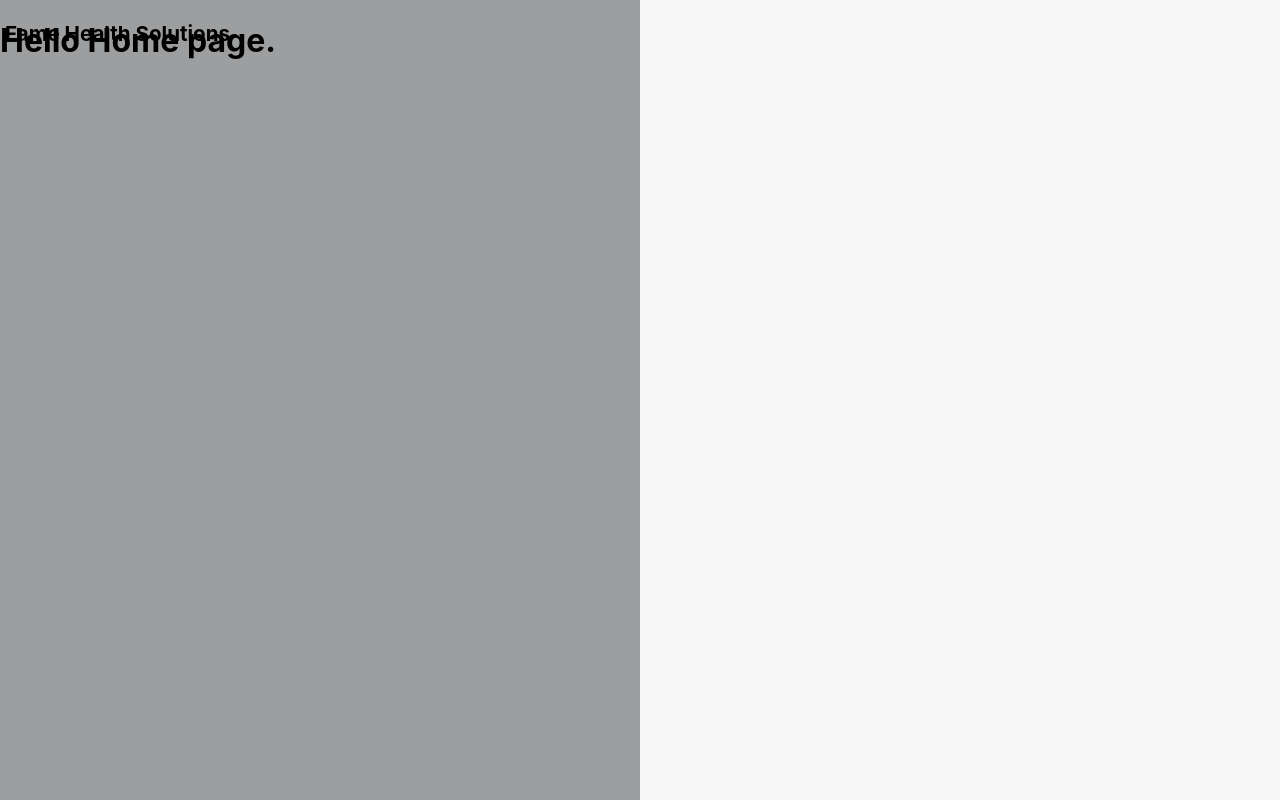
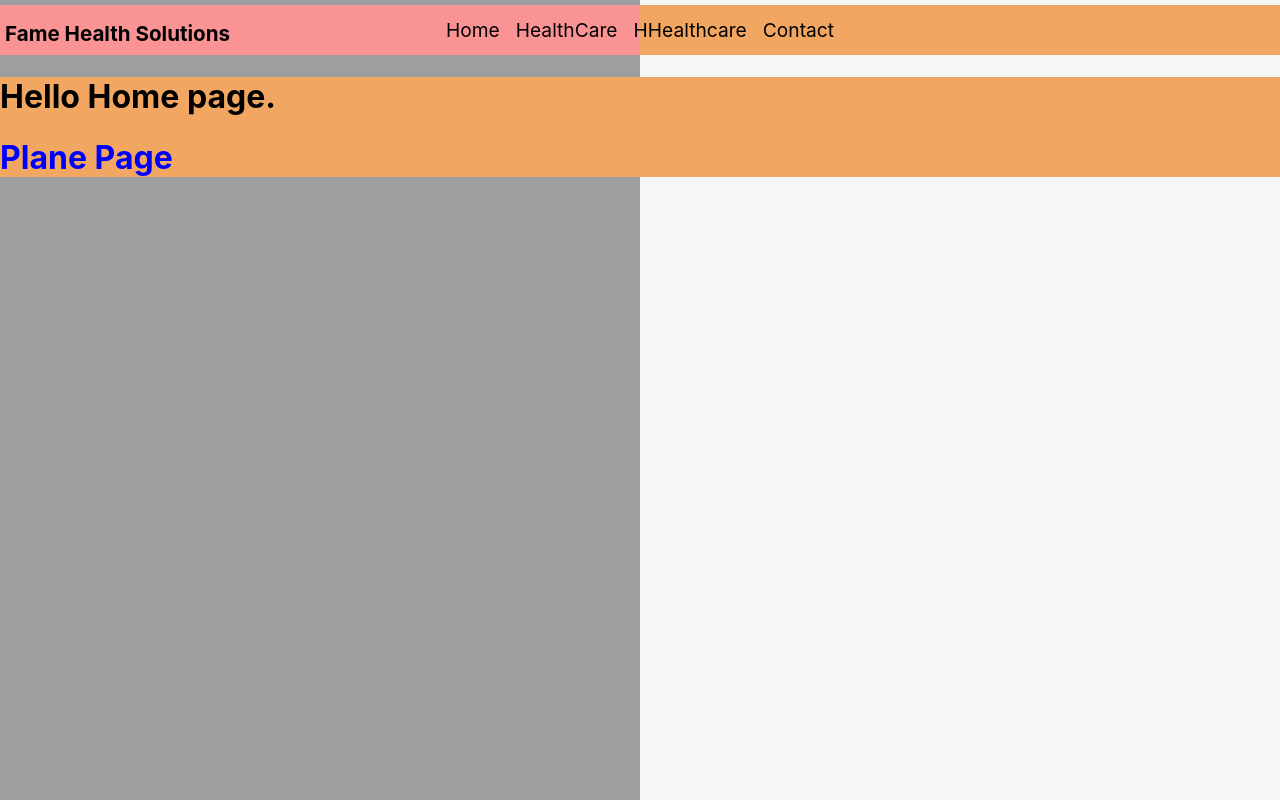
Before and after one commit to Bkanneh2020/health_Solution, a React (Create React App) app in the folder fame_health_solution/: page / in a window 1280 px wide. Built offline with nearby package versions, Linux system fonts and the light colour scheme.

Commit message:
more changes

```diff
--- a/fame_health_solution/package.json
+++ b/fame_health_solution/package.json
@@ -10,6 +10,7 @@
     "react": "^18.2.0",
     "react-browser-router": "^2.1.2",
     "react-dom": "^18.2.0",
+    "react-responsive": "^9.0.0-beta.10",
     "react-router-dom": "6",
     "react-scripts": "^2.1.3",
     "web-vitals": "^2.1.4"
--- a/fame_health_solution/src/App.css
+++ b/fame_health_solution/src/App.css
@@ -12,8 +12,6 @@ padding: 3px;
  list-style: none;
  font-size: .9rem;
 
-
-
 }
 
 .compnamestyle{
@@ -23,45 +21,21 @@ padding: 3px;
   left: 5px;
 }
 
+.homepage{
+
+ background: #F1A661;
+}
+
 .threebars{
  position: absolute;
  margin-left: 93%;
  top: 0;
  font-size: 1.8rem;
 }
-.healthstyle{
-  position: absolute;
- left: 0;
- margin-top: 5px;
 
 
-}
-
-.homehealthstyle{
-  position: absolute;
-  left: 0;
-  margin-top: 5px;
-
-}
-
-.healthstyle li{
-  font-size: .7rem;
-}
-
-.homehealthlist{
-  margin-top: 105px;
-
-}
-
-.homehealthlist li{
-  font-size: .7rem;
-}
-
-.contactstyle{
-  margin-top: 105px;
 
 
-}
 
 
 
@@ -132,14 +106,6 @@ padding: 3px;
     padding: 5px;
   }
 
-  .healthstyle{
-    margin-left: 40%;
-  }
-
-  .homehealthstyle{
-    margin-left: 40%;
-  }
-
   .healthlist{
     font-size: 1.2rem;
     padding: 5px;
--- a/fame_health_solution/src/HomeLinks/Mall.jsx
+++ b/fame_health_solution/src/HomeLinks/Mall.jsx
@@ -1,12 +1,45 @@
 import React from "react";
+import { Link } from "react-router-dom";
+import { useMediaQuery } from "react-responsive";
+import { useState } from "react";
+import SmallScreen from "./SmallScreen";
+import { AiOutlineDown } from "react-icons/ai";
 
+const SmallLinks = () => {
+  const SmallerLinks = useMediaQuery({
+    query: "(max-width: 768px)",
+  });
+  const [isDisplay, SetIsDisplay] = useState(false);
 
-const Mall =()=>{
-    return(
-    <h1>
-        Mall Page
-    </h1>
-    )
-}
+  const handleClick = (event) => {
+    SetIsDisplay((current) => !current);
+  };
 
-export default Mall;
+  return (
+    <div style={{ padding: "30px", left: "0" }}>
+      {SmallerLinks && (
+        <ul>
+          <li>
+            <Link to="/">Home</Link>
+          </li>
+          <li>
+            <Link to="/Work">HealthCare</Link>
+            <AiOutlineDown className="arrowdown" onClick={handleClick} />
+            {isDisplay && <SmallScreen />}
+          </li>
+          <li>
+            <Link to="/House">HHealthCare</Link>
+          </li>
+          <li>
+            <Link to="/Contact">Contact</Link>
+          </li>
+          <li>
+            <Link to="/Help">Help</Link>
+          </li>
+        </ul>
+      )}
+    </div>
+  );
+};
+
+export default SmallLinks;
--- a/fame_health_solution/src/HomeLinks/Navmenu.jsx
+++ b/fame_health_solution/src/HomeLinks/Navmenu.jsx
@@ -1,133 +1,109 @@
 import React from "react";
 import { useState } from "react";
-import {Outlet, Link} from 'react-router-dom';
+import { Outlet, Link } from "react-router-dom";
 import Compname from "./Header";
 import { AiOutlineMenu, AiOutlineDown } from "react-icons/ai";
+import { useMediaQuery } from "react-responsive";
+import SmallLinks from "./Mall";
 
+const Navmenu = () => {
+  const [isShown, SetIsShown] = useState(false);
 
-const Navmenu =()=>{
-    const [isDisplay, SetIsDisplay]= useState(false);
+  const whenClick = (event) => {
+    SetIsShown((current) => !current);
+  };
 
-    const handleClick = event =>{
-        SetIsDisplay(current => !current);
-    }
+  const [menuDisplay, setmenuDisplay] = useState(false);
 
-    const [isShown, SetIsShown]= useState(false);
+  const afterClick = (event) => {
+    setmenuDisplay((current) => !current);
+  };
 
-    const whenClick = event =>{
-        SetIsShown(current => !current);
-    }
-
-    const [menuDisplay, setmenuDisplay]= useState(false);
-
-    const afterClick = event =>{
-        setmenuDisplay(current => !current);
-    }
-
-
-
-
-
-    return(
-
+  return (
     <>
       <nav>
         <Compname />
-            <AiOutlineMenu className="threebars" onClick={afterClick}/>
-            {menuDisplay && (
+        <AiOutlineMenu className="threebars" onClick={afterClick} />
+        {menuDisplay && <SmallLinks />}
 
+        <div className="navmenu">
           <ul className="Navstyle">
-
             <li>
-                    <Link to='/' style={{  textDecoration:'none', color:'black'}} className='homestyle'>Home</Link>
+              <Link
+                to="/"
+                style={{ textDecoration: "none", color: "black" }}
+                className="homestyle"
+              >
+                Home
+              </Link>
             </li>
 
             <li className="healthlist">
-                    <Link to='/work'style={{  textDecoration:'none', color:'black'}}
-                   className='healthlist'
-                    >HealthCare <AiOutlineDown className="arrowdown" onClick={handleClick} /> </Link>
+              <Link
+                to="/work"
+                style={{ textDecoration: "none", color: "black" }}
+                className="healthlist"
+              >
+                HealthCare{" "}
+              </Link>
+            </li>
 
-                    {isDisplay &&(
-                    <ul className="healthstyle" >
+            <li className="homehealthlist">
+              <Link
+                to="/House"
+                style={{ textDecoration: "none", color: "black" }}
+                className="homehealthlist"
+              >
+                HHealthcare
+              </Link>
+              <AiOutlineDown className="arrowdown" onClick={whenClick} />
+
+              {isShown && (
+                <ul className="homehealthstyle">
                   <li>
-                            <Link to='' style={{  textDecoration:'none'}}>
-                            Nuring
+                    <Link to="" style={{ textDecoration: "none" }}>
+                      Health Evaultion
                     </Link>
                   </li>
                   <li>
-                            <Link to='' style={{  textDecoration:'none'}}>
-                            Therapy
+                    <Link to="" style={{ textDecoration: "none" }}>
+                      Cleaing
                     </Link>
                   </li>
                   <li>
-                            <Link to='' style={{  textDecoration:'none'}}>
-                            Mindfulness
+                    <Link to="" style={{ textDecoration: "none" }}>
+                      Cooking
                     </Link>
                   </li>
                   <li>
-                            <Link to='' style={{  textDecoration:'none'}}>
+                    <Link to="" style={{ textDecoration: "none" }}>
                       Peace of Mind
                     </Link>
                   </li>
                   <li>
-                            <Link to='' style={{  textDecoration:'none'}}>
+                    <Link to="" style={{ textDecoration: "none" }}>
                       Exercise
                     </Link>
                   </li>
-
-                    </ul>)}
+                </ul>
+              )}
             </li>
 
-                <li className="homehealthlist">
-                    <Link to='/House' style={{  textDecoration:'none', color:'black'}} className="homehealthlist">HHealthcare <AiOutlineDown  className="arrowdown" onClick={whenClick}/> </Link>
-                   {isShown && (
-
-                   <ul className="homehealthstyle">
-                        <li>
-                            <Link to='' style={{  textDecoration:'none'}}>
-                            Health Evaultion
+            <li className="contactstyle">
+              <Link
+                to="/Contact"
+                style={{ textDecoration: "none", color: "black" }}
+                className="contactstyle"
+              >
+                Contact
               </Link>
             </li>
-                        <li>
-                            <Link to='' style={{  textDecoration:'none'}}>
-                            Cleaing
-                            </Link>
-                        </li>
-                        <li>
-                            <Link to='' style={{  textDecoration:'none'}}>
-                           Cooking
-                           </Link>
-                        </li>
-                        <li>
-                            <Link to='' style={{  textDecoration:'none'}}>
-                            Peace of Mind
-                            </Link>
-                        </li>
-                        <li>
-                            <Link to ='' style={{  textDecoration:'none'}}>
-                            Exercise
-                            </Link>
-                        </li>
-
           </ul>
-                   )}
-
-                </li>
-
-
-                <li className="contactstyle">
-                    <Link to='/Contact' style={{  textDecoration:'none', color:'black'}} className='contactstyle'>Contact</Link>
-                </li>
-
-
-            </ul>
-            )}
-
+        </div>
       </nav>
       <Outlet />
     </>
-    )
-}
-
+  );
+};
 
 export default Navmenu;
--- a/fame_health_solution/src/HomeLinks/Plane.jsx
+++ b/fame_health_solution/src/HomeLinks/Plane.jsx
@@ -1,12 +1,20 @@
 import React from "react";
+import { useMediaQuery } from "react-responsive";
 
+const Plane = () => {
+  const whenBigger = useMediaQuery({
+    query: "(min-width: 768px)",
+  });
 
-const Plane=()=>{
-    return(
-    <h1>
-        Plane Page
-    </h1>
-    )
-}
+  const Whensmaller = useMediaQuery({
+    query: "(max-width: 768px)",
+  });
+  return (
+    <div>
+      {whenBigger && <h1 style={{ color: "blue" }}>Plane Page</h1>}
+      {Whensmaller && <h2 style={{ color: "red" }}>Hello plane page</h2>}
+    </div>
+  );
+};
 
 export default Plane;
--- /dev/null
+++ b/fame_health_solution/src/HomeLinks/SmallScreen.jsx
@@ -0,0 +1,45 @@
+import React from "react";
+import { useMediaQuery } from "react-responsive";
+import { Link } from "react-router-dom";
+
+const SmallScreen = () => {
+  const WhenSmaller = useMediaQuery({
+    query: "(max-width: 768px)",
+  });
+
+  return (
+    <div style={{ backgroundColor: "yellow" }}>
+      {WhenSmaller && (
+        <ul>
+          <li>
+            <Link to="" style={{ textDecoration: "none" }}>
+              Nuring
+            </Link>
+          </li>
+          <li>
+            <Link to="" style={{ textDecoration: "none" }}>
+              Therapy
+            </Link>
+          </li>
+          <li>
+            <Link to="" style={{ textDecoration: "none" }}>
+              Mindfulness
+            </Link>
+          </li>
+          <li>
+            <Link to="" style={{ textDecoration: "none" }}>
+              Peace of Mind
+            </Link>
+          </li>
+          <li>
+            <Link to="" style={{ textDecoration: "none" }}>
+              Exercise
+            </Link>
+          </li>
+        </ul>
+      )}
+    </div>
+  );
+};
+
+export default SmallScreen;
--- a/fame_health_solution/src/Homepage.jsx
+++ b/fame_health_solution/src/Homepage.jsx
@@ -1,13 +1,15 @@
 import React from "react";
+import Plane from "./HomeLinks/Plane";
+import SmallScreen from "./HomeLinks/SmallScreen";
 
-const Homepage =()=>{
-    return(
-        <h1>
-            Hello Home page.
-        </h1>
-    )
+const Homepage = () => {
+  return (
+    <div className="homepage">
+      <h1>Hello Home page.</h1>
 
-}
-
+      <Plane />
+    </div>
+  );
+};
 
 export default Homepage;
```
Also changed, not shown: fame_health_solution/src/HomeLinks/BigScreen.jsx (added), 1 other file (tests, documents, lock files or other folders). Lines whose indentation alone changed are shown as unchanged.
